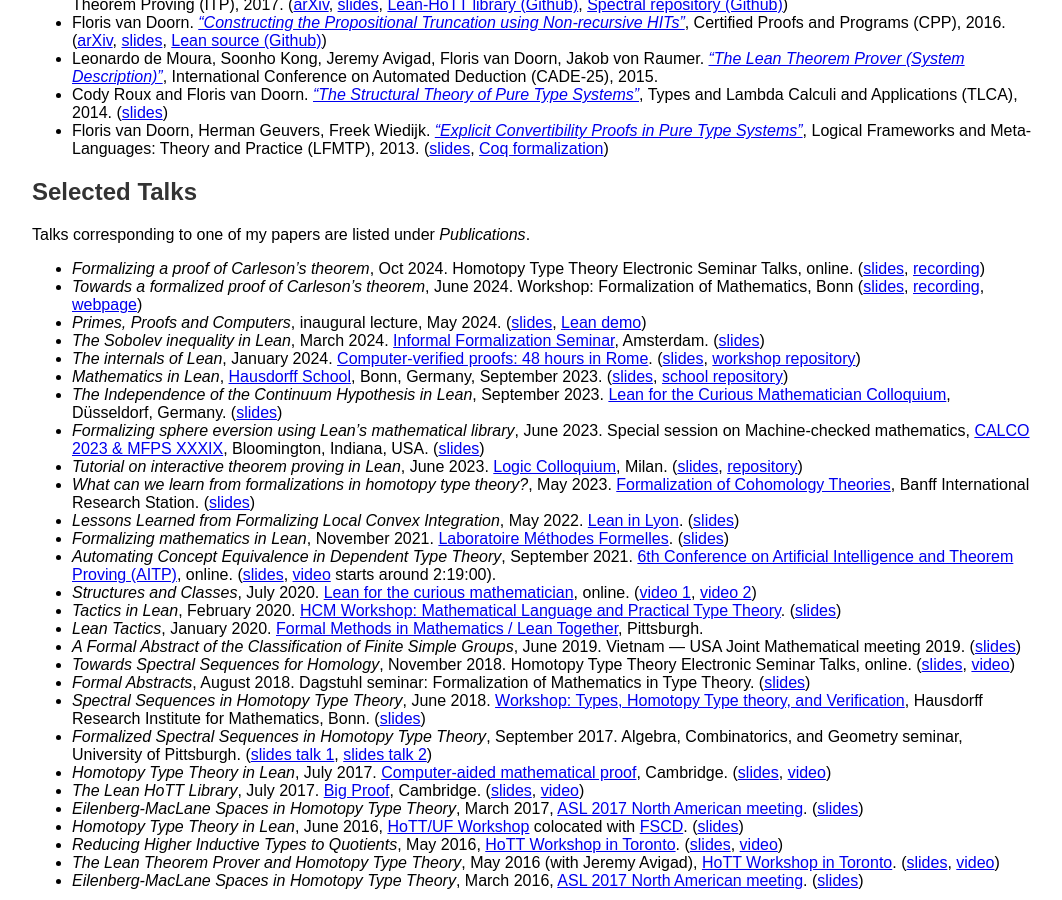
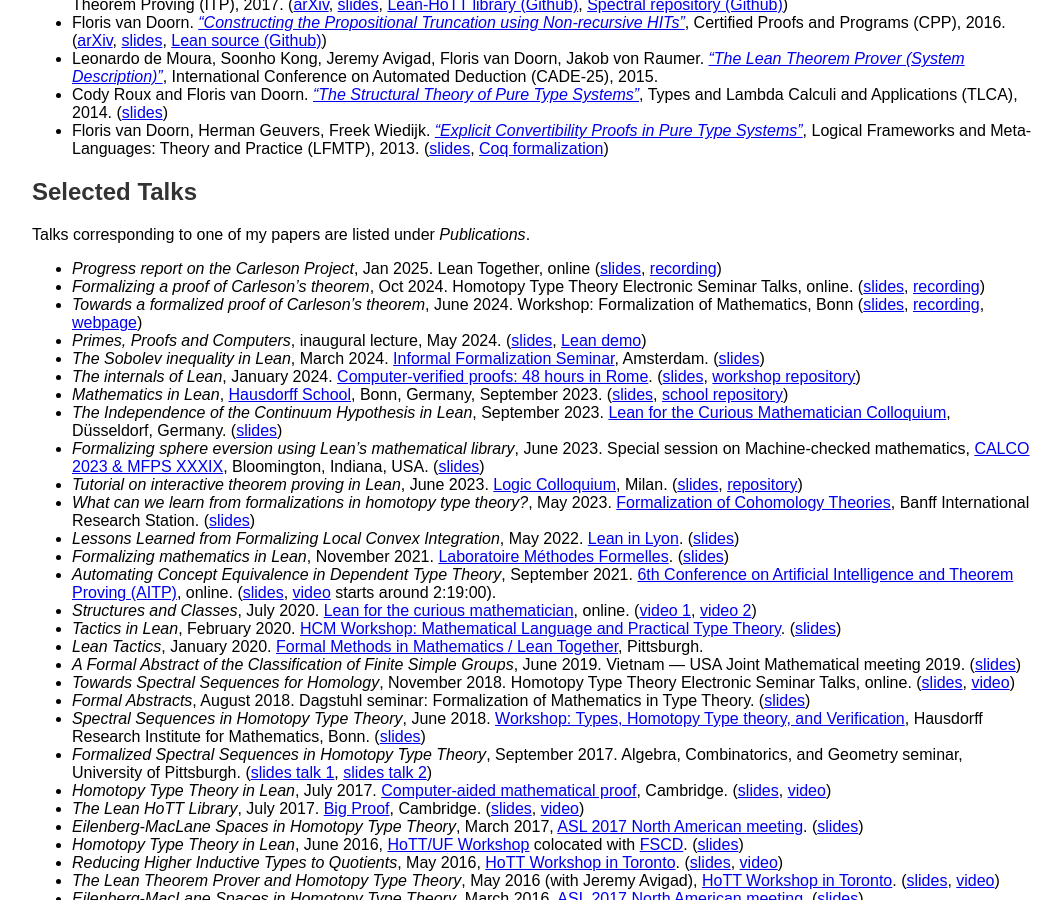
Before and after one commit to fpvandoorn/fpvandoorn.github.io, a Jekyll site: the page built from index.md, in a window 1280 px wide and 900 px high, scrolled down 2060 px. Shown: the whole window, without its empty margins (108-1170 px from the left). Built offline with Jekyll 4.4.1, drawn with Linux system fonts in a browser that asks for light colours; our own code applies the rules of GitHub Pages for plain Markdown files.

Commit message:
add LT talk

```diff
--- a/index.md
+++ b/index.md
@@ -119,6 +119,7 @@
 
 Talks corresponding to one of my papers are listed under *Publications*.
 
+- *Progress report on the Carleson Project*, Jan 2025. Lean Together, online ([slides](talks/LT25carleson.pdf), [recording](https://www.youtube.com/watch?v=w29spLdOFrY))
 - *Formalizing a proof of Carleson’s theorem*, Oct 2024. Homotopy Type Theory Electronic Seminar Talks, online. ([slides](talks/HoTTEST2024.pdf), [recording](https://www.youtube.com/watch?v=vMEGU8fL1xM))
 <!-- Jun 2024 & \emph{Carleson operators on doubling metric measure spaces}, joint with Christoph Thiele, Special Topic School: \href{https://www.mathematics.uni-bonn.de/hsm-school/programs/schools/hsm-special-topic-schools/sts_maximal-operators-and-applications}{Maximal Operators and Applications}, Bonn, Germany.\\ -->
 - *Towards a formalized proof of Carleson’s theorem*, June 2024. Workshop: Formalization of Mathematics, Bonn ([slides](talks/carleson2406.pdf), [recording](https://www.youtube.com/watch?v=PNaOSAPtvv0), [webpage](https://florisvandoorn.com/carleson/))
```
Also changed, not shown: 1 other file.
